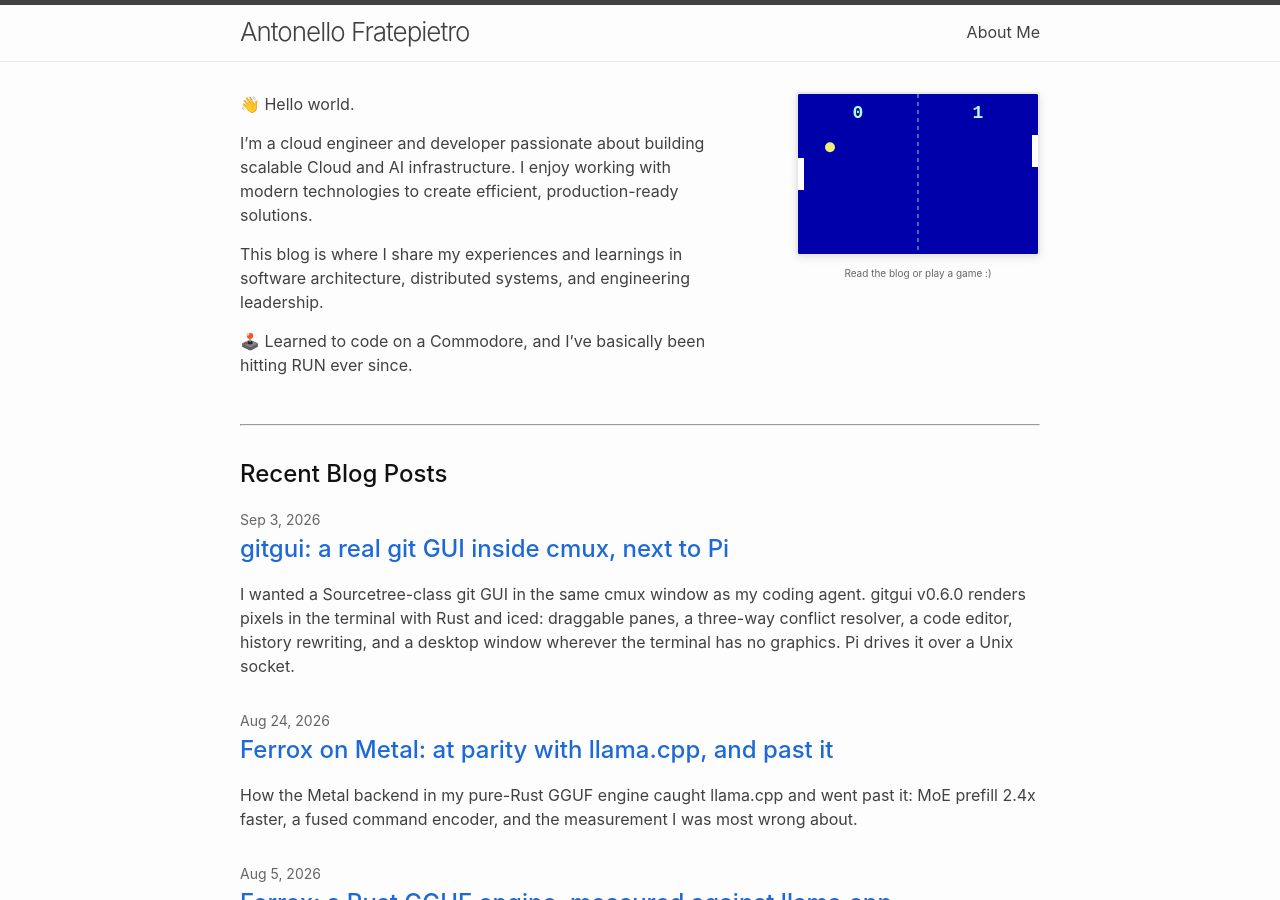
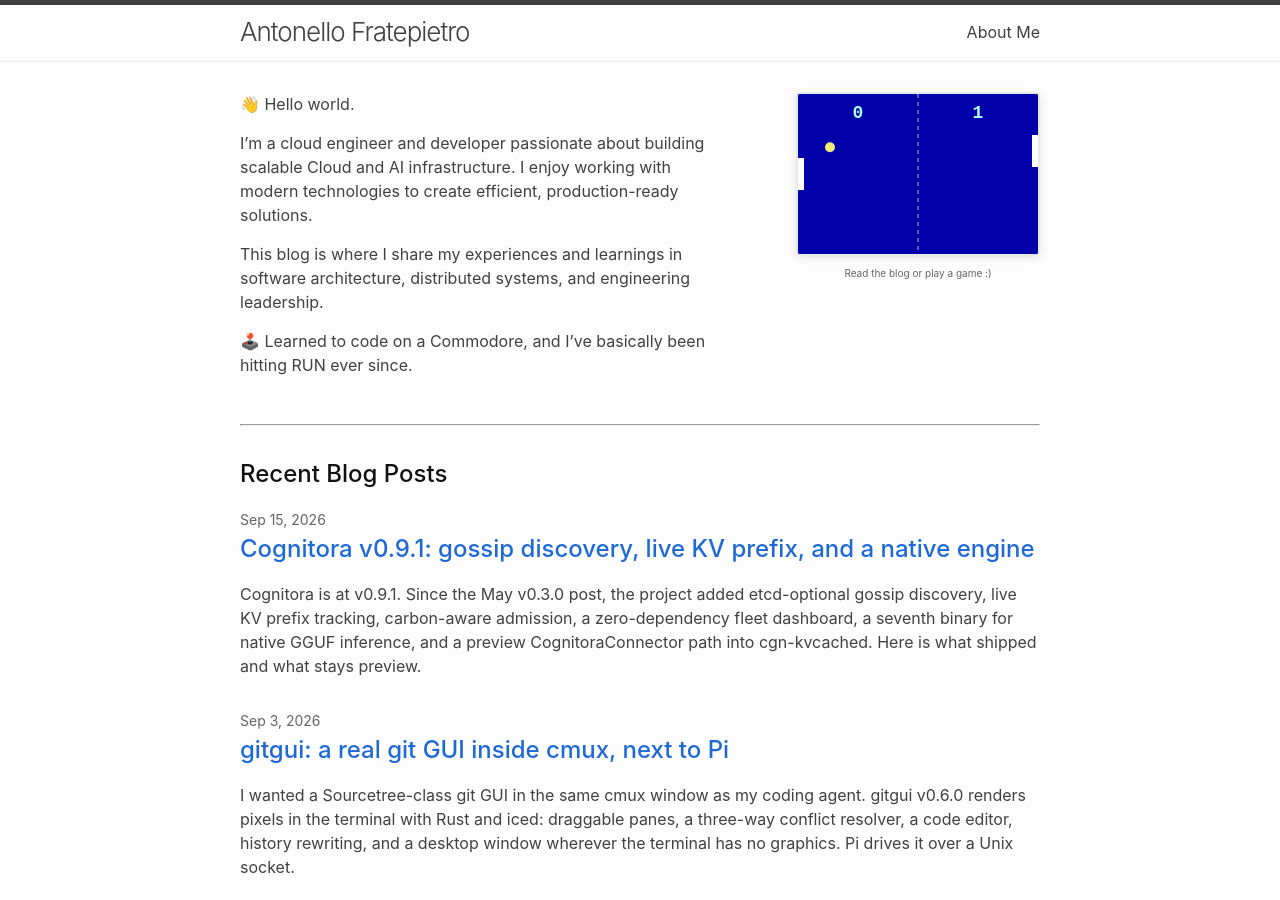
Before and after one commit to antonellof/antonellof.github.io, a Jekyll site: the page built from index.md, in a window 1280 px wide and 900 px high. Built offline with Jekyll 4.4.1, drawn with Linux system fonts in a browser that asks for light colours; nearby versions of some CDN libraries; some of the changed lines change nothing that is shown.

Commit message:
Add Cognitora v0.9.1 update post and link from the May architecture write-up.

````diff
--- a/_posts/2026-05-03-cognitora-inference-llm-orchestration.md
+++ b/_posts/2026-05-03-cognitora-inference-llm-orchestration.md
@@ -7,7 +7,7 @@ tags: [LLM Inference, vLLM, SGLang, TensorRT-LLM, NVIDIA Dynamo, KV Cache, Disag
 excerpt: "Inference engines like vLLM, SGLang, and TensorRT-LLM are excellent at saturating one node. They are not, by themselves, a multi-node serving system. Cognitora is a Rust-only orchestration layer shipped as six static binaries—no Python control plane, no Kubernetes-only runtime—that turns those engines into a KV-aware, disaggregated, energy-conscious cluster. This post walks through the architecture, the routing model, and how it stacks up against NVIDIA Dynamo, Ray Serve, KServe, Triton, and the vLLM Production Stack (updated for the v0.3.0 release)."
 ---
 
-I have spent more late nights than I would like to admit gluing inference stacks together, and the shape of the problem is always the same. A single H100 with [vLLM](https://github.com/vllm-project/vllm) serves Llama 3 8B at impressive throughput. A single node with [SGLang](https://github.com/sgl-project/sglang) handles structured generation beautifully. [TensorRT-LLM](https://github.com/NVIDIA/TensorRT-LLM) wrings every last token-per-second out of an NVL72. None of those are a *cluster*. The moment the workload outgrows one box — or the moment the prefill phase wants different hardware than the decode phase, or the moment a hot prefix shows up on the wrong replica — you are back to writing a routing layer, a KV-cache layer, and a deployment layer yourself.
+A single H100 with [vLLM](https://github.com/vllm-project/vllm) serves Llama 3 8B at strong throughput. A single node with [SGLang](https://github.com/sgl-project/sglang) handles structured generation well. [TensorRT-LLM](https://github.com/NVIDIA/TensorRT-LLM) wrings every last token-per-second out of an NVL72. None of those are a *cluster*. The moment the workload outgrows one box, or the prefill phase wants different hardware than the decode phase, or a hot prefix shows up on the wrong replica, you are back to writing a routing layer, a KV-cache layer, and a deployment layer yourself.
 
 The two reference points the rest of the industry agrees on are [**NVIDIA Dynamo**](https://github.com/ai-dynamo/dynamo) (Rust core, Python frontend, Kubernetes-first) and a long tail of generic ML serving stacks: [**Ray Serve**](https://docs.ray.io/en/latest/serve/), [**KServe**](https://kserve.github.io/website/), [**NVIDIA Triton Inference Server**](https://github.com/triton-inference-server/server), [**BentoML**](https://github.com/bentoml/BentoML), and the [**vLLM Production Stack**](https://github.com/vllm-project/production-stack). Each makes a different tradeoff between "specialized for LLM inference" and "general purpose," between "one click on a managed cloud" and "I can run it on bare metal in a datacenter I own."
 
@@ -16,6 +16,8 @@ The two reference points the rest of the industry agrees on are [**NVIDIA Dynamo
 As of **[v0.3.0](https://github.com/antonellof/cognitora-inference/releases/tag/v0.3.0)** (May 2026), the OpenAI-compatible surface includes **`/v1/chat/completions`**, **`/v1/completions`**, **`/v1/embeddings`** (real round-trip to the engine, not synthetic vectors), and **`/v1/models`**. The admin CLI **`cgn-ctl`** reads and writes **etcd** for cluster state (`cluster nodes`, cordon/drain, `model load/unload`), and **`cgn-ctl install --target single-node --apply`** can render `cognitora.toml` plus `compose.yaml` and bring the stack up with one command. **`cgn-metrics`** exposes Prometheus federation at **`/federate`** so upstream Prometheus scrapes a single endpoint with per-component labels. There is also a **single-manifest Kubernetes quickstart** (etcd + llama.cpp engine + router + agent + metrics in one Pod, LoadBalancer on port 80) that has been exercised end-to-end on **GKE Autopilot**—details in the "Try it" section below.
 
 This post is the long-form version of *why that combination of choices*, and what falls out of them.
+
+*Updated September 2026: Cognitora is now at [v0.9.1](https://github.com/antonellof/cognitora-inference/releases/tag/v0.9.1). See [Cognitora v0.9.1: gossip discovery, live KV prefix, and a native engine](https://www.fratepietro.com/2026/cognitora-inference-update-v0.9/) for what shipped since v0.3.0 (gossip, carbon-aware admission, fleet dashboard, CognitoraConnector preview).*
 
 ```bash
 # One-line install — six static binaries, no runtime deps (pin a release for reproducibility)
@@ -37,7 +39,7 @@ cgn-ctl install --target single-node --model llama3-8b --engine vllm --apply
 
 A modern inference engine is a token factory. Hand it a request, get tokens back. The contract is "one process, one model, one node." Everything outside that contract — which replica should serve this request, which replica already has the system prompt cached on-GPU, when to spill cold KV blocks to RAM or SSD, when to migrate a long-context request from a prefill-optimized box to a decode-optimized one, how to weight a thermally-throttled GPU in the routing decision — is, from the engine's point of view, somebody else's problem.
 
-Historically *somebody else* was a stack of glue: an Nginx in front, a Redis for KV metadata, a Python scheduler reading Prometheus, a Kubernetes operator reconciling deployments, a custom autoscaler. That stack works. It is also five processes in five languages with five failure modes, and it is the part of the system that has the worst observability story precisely when an SRE needs it most — at 03:00 on the first day a new model is in production.
+Historically *somebody else* was a stack of glue: an Nginx in front, a Redis for KV metadata, a Python scheduler reading Prometheus, a Kubernetes operator reconciling deployments, a custom autoscaler. That stack works. It is also five processes in five languages with five failure modes, and the observability story falls apart exactly when you need it during an outage.
 
 The Cognitora bet is that the orchestration layer should be **one runtime, in Rust, with a small surface area**. Six binaries, each one statically linked, each one with a well-defined responsibility:
 
--- /dev/null
+++ b/_posts/2026-09-15-cognitora-inference-update-v0.9.md
@@ -0,0 +1,203 @@
+---
+layout: post
+title: "Cognitora v0.9.1: gossip discovery, live KV prefix, and a native engine"
+date: 2026-09-15
+categories: [Systems]
+tags: [LLM Inference, vLLM, SGLang, NVIDIA Dynamo, KV Cache, Disaggregated Inference, Rust, Kubernetes, GPU Orchestration, Cognitora]
+excerpt: "Cognitora is at v0.9.1. Since the May v0.3.0 post, the project added etcd-optional gossip discovery, live KV prefix tracking, carbon-aware admission, a zero-dependency fleet dashboard, a seventh binary for native GGUF inference, and a preview CognitoraConnector path into cgn-kvcached. Here is what shipped and what stays preview."
+---
+
+[**Cognitora**](https://github.com/antonellof/cognitora-inference) is an open-source LLM inference orchestration layer. Statically linked Rust binaries sit above vLLM, SGLang, TensorRT-LLM, llama.cpp, and MLX. Those engines stay the token factories. Cognitora coordinates them into a KV-aware, disaggregated cluster.
+
+The router scores replicas by prefix overlap with sequence-chained BLAKE3 digests. Prefill and decode run on different GPUs with NIXL between them when you ask for disaggregation. Tiered KV spill lives in `cgn-kvcached`. No Python control plane. No hard Kubernetes dependency. The same artifacts run as systemd units on a rack, as recipes on one host, or via Helm.
+
+One node with vLLM saturates well. None of the token factories are a fleet. Hot prefixes land on the wrong replica. Prefill wants different hardware than decode. You end up writing routing, cache, and deployment layers yourself. [NVIDIA Dynamo](https://github.com/ai-dynamo/dynamo) covers part of the space. Cognitora lands bare-metal-first, Rust-only, and engine-agnostic.
+
+The [original post](https://www.fratepietro.com/2026/cognitora-inference-llm-orchestration/) covers the full architecture and the Dynamo comparison. The May write-up described **[v0.3.0](https://github.com/antonellof/cognitora-inference/releases/tag/v0.3.0)**: real `/v1/embeddings`, a Kubernetes CPU quickstart on GKE, `cgn-ctl install --apply`, and Llama 3 8B/70B recipes. Six months and six minor releases later, Cognitora sits at **[v0.9.1](https://github.com/antonellof/cognitora-inference/releases/tag/v0.9.1)** (September 2026). The thesis stayed put: one Rust runtime, KV reuse as the routing signal, bare-metal-first. Most of what I called "designed but not fully wired" in May is wired now. A few bets landed after the May write-up.
+
+```bash
+# Pin the current release
+curl -fsSL https://inference.cognitora.dev/install | CGN_VERSION=v0.9.1 sh
+
+# Fastest sanity check: 8B aggregated on one GPU
+bash recipes/llama3-8b/vllm/agg/up.sh
+
+# Cognitora-native KV offload into cgn-kvcached (preview)
+bash recipes/llama3-8b/vllm/agg-cgn/up.sh
+
+# Disagg with CognitoraConnector + NIXL multi-connector (preview, 2 GPUs)
+bash recipes/llama3-8b/vllm/disagg-cgn/up.sh
+
+# Native GGUF engine, no external vLLM required (preview)
+bash recipes/llama3-8b/cgn-infer/single-node/up.sh
+```
+
+## Release map: v0.3 → v0.9.1
+
+| Version | Theme | Headline |
+| ------- | ----- | -------- |
+| **0.4.0** | Make the KV layer live | Prefix index populated after dispatch. `cgn-kvcached` eviction loop (RAM watermark spill + SSD TTL). Real hit/miss/spill stats |
+| **0.5.0** | Native inference engine | **`cgn-infer`**: seventh binary, Candle + mmap GGUF, continuous batching, distributed layer-pipeline gRPC (preview) |
+| **0.6.0** | Feed the routing score | Engine Prometheus scraper feeds queue/cache into the score. Closed autoscaler cordon loop. Streaming cascade. TensorRT-LLM spawn driver |
+| **0.7.0** | OpenAI parity + live KV prefix | Tool calling, structured output, multimodal image passthrough. Post-generation KV prefixes written to etcd. SLA planner in operator. Turnkey Helm. Multi-node e2e in CI |
+| **0.8.0** | Etcd-optional | Gossip discovery (`state_backend = "gossip"`). Cross-cluster federation wired. Soft `watt_limit`. ROCm. Capability-aware routing. Fleet dashboard |
+| **0.9.0** | Carbon + live KV prefix reconciliation | Carbon-aware admission for deferrable workloads. KV epoch + eviction-burst prefix reconciliation |
+| **0.9.1** | Admission + energy metrics | Per-model inflight caps on the gateway. Fleet `tokens_per_watt` gauges. Energy benchmark harness |
+| **Unreleased** | CognitoraConnector | `kv_offload = "cgn"` spills vLLM blocks into `cgn-kvcached` via `python/cgn-kv-connector`. Router prefix digest passthrough to the connector |
+
+The sections below group by operator impact, not by semver.
+
+## The routing score now uses real signals
+
+In May I described KV-aware routing as sequence-chained BLAKE3 digests plus longest-prefix overlap, with load, power, and capacity terms in the score. In v0.3 those secondary terms were mostly inert. The architecture supported them. The data path did not fill them.
+
+**v0.4** turned on optimistic prefix recording after every successful dispatch. Prefill and decode nodes in a disaggregated pair both get indexed.
+
+**v0.6** closed the loop on load and capacity. `cgn-agent` scrapes the engine Prometheus `/metrics` (vLLM queue depth and GPU cache usage, SGLang equivalents) and publishes numbers in the heartbeat and `Agent.Health` RPC. Nodes with unknown capacity report `total_blocks == 0` instead of inventing a value.
+
+**v0.7** replaced pure optimism with live KV prefix tracking. After a generation completes, the agent writes lease-bound etcd keys under `/cognitora/kv/<node>/<digest>`. The router watcher mirrors PUT/DELETE into the prefix map. Entries expire with the node's heartbeat lease. The agent prunes under KV pressure (under 5% free blocks) and past a 4096-key cap. The overlap score tracks what engines cached, not what the router hoped would land.
+
+**v0.9.0** added KV epoch reconciliation. Agents publish a monotonic `kv_epoch` in heartbeats (bumped on engine restart, block-pool resize, or large free-block jumps). The router prunes stale prefix entries on epoch changes, eviction bursts, and pressure. Cognitora treats this as a workable alternative to engine block-hash KV events, which do not map cleanly onto the BLAKE3 digest chain.
+
+If you evaluate Cognitora on prefix-heavy traffic, this progression is the gap between a neat design and a router stopping you from hitting a node whose system prompt left HBM ten minutes ago.
+
+## Etcd is optional. Federation forwards.
+
+The original post treated etcd as the cluster state backend and called cross-cluster federation operationally heavy. Both need a September update.
+
+Gossip discovery (`state_backend = "gossip"`, v0.8) wraps [chitchat](https://github.com/quickwit-oss/chitchat) scuttlebutt over UDP. Agents republish the same JSON node record they would write to etcd. The router joins as a record-less member and reconciles live members every 2.5s. Multi-node clusters from a laptop to a rack no longer require standing up etcd. Live KV prefix tracking, cordon flags, routing policy hot-reload, and autoscaler hints stay etcd-only by design. See [`docs/architecture/gossip.md`](https://github.com/antonellof/cognitora-inference/blob/main/docs/architecture/gossip.md).
+
+Cross-cluster federation (also v0.8) is wired in the gateway. When local routing finds no eligible node and `[router.federation]` is enabled, the router forwards to the lowest-connect-latency reachable peer. Forwards are counted in `cgn_router_federation_forwards_total{model,peer}`. Single-hop by construction.
+
+For a small fleet with zero external services, gossip is the headline. For multi-region without a Kubernetes-of-Kubernetes layer, federation matches the docs.
+
+## Seven binaries, not six
+
+**`cgn-infer`** (v0.5, preview) is Cognitora's first-party inference engine: mmap GGUF via Candle, OpenAI HTTP surface, BLAKE3 block-hash prefix cache aligned with `cgn-kvcached`, continuous batching, and a distributed layer-pipeline mode over a new activation-streaming gRPC service.
+
+The binary ships in the same release tarballs and Docker image as the original six. Recipe: `recipes/llama3-8b/cgn-infer/single-node/`. Only `kv_offload = "none"` is valid. Disaggregation and external connector offload do not apply to the native engine yet.
+
+I would not replace vLLM with `cgn-infer` for production LLM serving today. I would use the binary to see a fully self-contained Cognitora stack on a Mac or a CPU-only dev loop, and to watch how the layer-pipeline story evolves.
+
+MLX on Apple Silicon landed in the v0.3.x line (`engine.kind = "mlx"`, mlx-lm's `mlx_lm.server`). The README lists MLX alongside vLLM and llama.cpp in the engine matrix. Same constraint: `kv_offload = "none"`.
+
+## OpenAI surface: tools, images, streaming cascade
+
+**v0.7** brought the gateway closer to what production clients send:
+
+- `tools`, `tool_choice`, `response_format` pass through to vLLM/SGLang via a new `extensions_json` proto field.
+- Streaming `delta.tool_calls` fragments aggregate into complete tool calls on buffered responses.
+- Multimodal `content` arrays (`type: image_url`, …) round-trip to the engine. Prefix hashing uses text parts only so images do not pollute KV-overlap scoring.
+- Cascade is bypassed for tool requests (tool formats are not portable across cascade models).
+
+**v0.6** made the SLM→LLM cascade work on streaming traffic. Early cascade steps run buffered for confidence gating. If every cheap model escalates, the final model streams live token-by-token. Gateway dispatch retry/failover (up to 3 attempts, strictly before the first token) landed in the same release.
+
+## KV strategy: one more knob (`cgn`)
+
+The original post listed `engine.kv_offload` as `none | nixl | lmcache | hicache | kvbm`. The recipe matrix now walks every backend:
+
+| Recipe | Backend | GPUs |
+| ------ | ------- | ---- |
+| `llama3-8b/vllm/agg-lmcache` | LMCache | 1 |
+| `llama3-8b/vllm/agg-kvbm` | NVIDIA KVBM (Dynamo parity) | 1 |
+| `llama3-8b/sglang/agg-hicache` | SGLang HiCache | 1 |
+| `llama3-8b/vllm/agg-cgn` | CognitoraConnector → `cgn-kvcached` | 1 |
+| `llama3-8b/vllm/disagg-cgn` | CognitoraConnector + NIXL multi-connector | 2 |
+
+The new `kv_offload = "cgn"` path (unreleased / preview) installs `python/cgn-kv-connector`, which implements vLLM's `CognitoraConnector` and spills blocks into the colocated `cgn-kvcached` daemon over gRPC (`PutBlock`). The router forwards sequence-chained prefix digests as `kv_transfer_params.cgn_prefix_digests` so the connector probes the cache. When `kv_offload = "cgn"`, agents also BatchLookup local kvcached and pass `cgn_resident_digests` for scheduler-side hits.
+
+Layer-4 routing intelligence and layer-2 engine offload share the same `cgn-kvcached` index without forcing LMCache or KVBM as intermediaries. The path is preview. Full layer-wise GPU↔host transfer is still being hardened.
+
+## Energy, carbon, and admission are enforced
+
+The May post called energy-aware scheduling a strong tiebreaker with Redfish/IPMI/DCGM telemetry. The v0.8 to v0.9 line turned several of those ideas into working knobs:
+
+- Soft power cap (`[agent].watt_limit`): rides the heartbeat, mirrored to `cgn_cluster_node_watt_limit`. The selector prefers under-cap nodes.
+- Cluster energy gauges (v0.9.1): `cgn_cluster_power_watts_total` and `cgn_cluster_tokens_per_watt`, refreshed every 5s.
+- Energy benchmark harness (`scripts/bench/energy/`): samples router `/metrics` around `bench_client.py` runs and writes J/token to `summary.md`.
+- Carbon-aware admission (v0.9.0): the router polls a grid-intensity provider (`static`, Electricity Maps, or WattTime) and rejects low-priority requests (`X-CGN-Priority: low`) while gCO₂/kWh exceeds threshold. Fails open until the first successful poll.
+- Router admission control (v0.9.1): per-(model, role) inflight caps from `[router.admission].max_queue` enforced on chat, embeddings, and gRPC Generate. Deadline admission rejects when estimated TTFT exceeds the request deadline.
+
+ROCm support (v0.8) extends the power story to AMD. `cgn-power` reads `rocm-smi`. Agents publish GPU identity from NVML or ROCm. Engine spawn pins both `CUDA_VISIBLE_DEVICES` and `HIP_VISIBLE_DEVICES`.
+
+## Observability without Grafana
+
+**v0.8** shipped a standalone fleet dashboard (`dashboard/`): zero dependencies, polls any CORS-enabled `/metrics` endpoint, in-browser ring buffers and canvas charts for req/s, tokens/s, latency p50/p95, TTFT p95, queue depth, power vs cap, KV used %, J/token, plus a live node table with GPU identity. Deep-linkable via `?endpoint=` and `?interval=`. A stdlib-only mock fleet generator simulates a 16-node mixed GPU fleet for demos.
+
+The router mirrors its node registry into `cgn_cluster_node_*` gauges every 5s and observes `cgn_router_chat_ttft_seconds` on the first streamed token. `/metrics` answers CORS preflight so browser apps scrape any Cognitora listener directly.
+
+If you read the original post and cared about sub-500 µs routing decisions, you also need to see whether those decisions help on your traffic. The dashboard fills the gap without standing up Prometheus + Grafana on day one.
+
+## Kubernetes and CI maturity
+
+Several items from the original honest-limits list moved:
+
+- Turnkey Helm (v0.7): engine sidecar block, mTLS off by default for first contact, `hostNetwork` opt-in, chart README. Still no published OCI chart. Install from a git checkout or use the CPU quickstart manifest.
+- Multi-node e2e in default CI (v0.7): `tests/e2e/multi_node_kv.sh` with a stub OpenAI engine, including a real 2-agent prefix-affinity assertion.
+- GPU disaggregation bench harness (`scripts/bench/disagg/` + workflow_dispatch): reproducible prefill/decode split benchmarks. `--mode disagg-cgn` for the CognitoraConnector topology.
+- Soft perf gate (since v0.3): `cargo bench` on routing/prefix paths posts a sticky PR comment. Hard S3 baselines remain planned.
+
+The CPU quickstart manifest from v0.3 (`deploy/kubernetes/quickstart/cognitora-cpu.yaml`) remains the fastest path to a public URL without GPU quota.
+
+## Heterogeneous fleets
+
+Capability-aware routing (v0.8): agents publish `gpu_name`, `gpu_vendor`, `vram_total_mb`. Per-model `min_vram_mb` and `require_gpu` filter candidates. Nodes reporting no GPU identity are never filtered, so older agents keep working.
+
+The recipe catalog expanded beyond Llama 3: Qwen-3 7B, DeepSeek-V4-Flash (B200 and GB200 variants for both vLLM and SGLang), and the full 8B KV-backend walkthrough. Llama-3.3 70B disagg-single-node (8× H100/H200, TP=4 prefill + TP=4 decode) remains the datacenter-shaped target. See the original post for hardware context.
+
+## What I would revise in the original comparison
+
+Reading the May Dynamo comparison today, a few rows need nuance:
+
+| May write-up | September reality |
+| ------------ | ----------------- |
+| Cross-cluster federation "off by default, operationally heavy" | Wired in v0.8. Still off by default. No longer aspirational |
+| Energy telemetry "strong tiebreaker" | Soft caps, fleet J/token gauges, carbon admission, and energy bench harness shipped |
+| "Performance numbers are targets" | Still true for your traffic. Routing score terms, live KV prefix tracking, and engine telemetry are no longer placeholders |
+| "No multimodal/video" | Text+image passthrough for chat models shipped in v0.7. Video diffusion serving still out of scope |
+| "Gang scheduling is basic" | Still basic (node selectors, capability constraints). NVL72-aware co-scheduling not landed |
+| "Helm chart maturity" | Turnkey in v0.7. OCI publish still on the roadmap |
+
+Dynamo remains ahead on multimodal/video pipelines and NVL72-shaped gang scheduling. Cognitora's differentiation (llama.cpp + MLX + OpenAI-compat + native `cgn-infer`, gossip discovery, cross-cluster federation, carbon admission, positionally correct digests with live KV prefix tracking) is stronger than in May. The gap on "is the routing score real?" has largely closed.
+
+## Honest limits (September 2026)
+
+- Still pre-1.0. Pin `CGN_VERSION=v0.9.1` and read the [changelog](https://github.com/antonellof/cognitora-inference/blob/main/CHANGELOG.md). Expect Proto and TOML shifts in minor releases.
+- `cgn-infer` and `CognitoraConnector` are preview. Do not bet production on them until the changelog drops the preview tag.
+- No published OCI Helm chart. Local chart path or CPU quickstart manifest.
+- Gossip vs etcd is a real tradeoff. Gossip gives you discovery. Live KV prefix tracking and policy hot-reload still want etcd.
+- Cross-cluster federation and carbon admission are easy to misconfigure. Defaults stay conservative for a reason.
+- Benchmark numbers on your hardware still require running the harness. CI gates routing microbenchmarks. Disagg and energy numbers need GPU hosts.
+
+## Try the new paths
+
+```bash
+# Install v0.9.1
+curl -fsSL https://inference.cognitora.dev/install | CGN_VERSION=v0.9.1 sh
+
+# Gossip-backed two-node lab (no etcd). See docs/architecture/gossip.md
+# state_backend = "gossip" in cognitora.toml
+
+# Preview: vLLM blocks into cgn-kvcached
+pip install ./python/cgn-kv-connector   # from repo checkout
+bash recipes/llama3-8b/vllm/agg-cgn/up.sh
+
+# Preview: native GGUF, no vLLM
+bash recipes/llama3-8b/cgn-infer/single-node/up.sh
+
+# Fleet dashboard against a running router
+python3 dashboard/mock_metrics.py &   # optional mock fleet
+open "dashboard/index.html?endpoint=http://127.0.0.1:8080/metrics"
+
+# Energy benchmark (needs a live cluster + bench_client)
+bash scripts/bench/energy/run.sh
+```
+
+**Links:**
+
+- [Original Cognitora post (May 2026)](https://www.fratepietro.com/2026/cognitora-inference-llm-orchestration/)
+- [Cognitora repository](https://github.com/antonellof/cognitora-inference) (Apache-2.0)
+- [CHANGELOG](https://github.com/antonellof/cognitora-inference/blob/main/CHANGELOG.md) · [v0.9.1 release](https://github.com/antonellof/cognitora-inference/releases/tag/v0.9.1) · [v0.3.0 release](https://github.com/antonellof/cognitora-inference/releases/tag/v0.3.0)
+- [KV strategy doc](https://github.com/antonellof/cognitora-inference/blob/main/docs/architecture/kv-strategy.md) · [Gossip discovery](https://github.com/antonellof/cognitora-inference/blob/main/docs/architecture/gossip.md) · [cgn-infer architecture](https://github.com/antonellof/cognitora-inference/blob/main/docs/architecture/cgn-infer.md)
+- [Recipes index](https://github.com/antonellof/cognitora-inference/blob/main/recipes/README.md)
+- [NVIDIA Dynamo](https://github.com/ai-dynamo/dynamo) · [NIXL](https://github.com/ai-dynamo/nixl)
````
